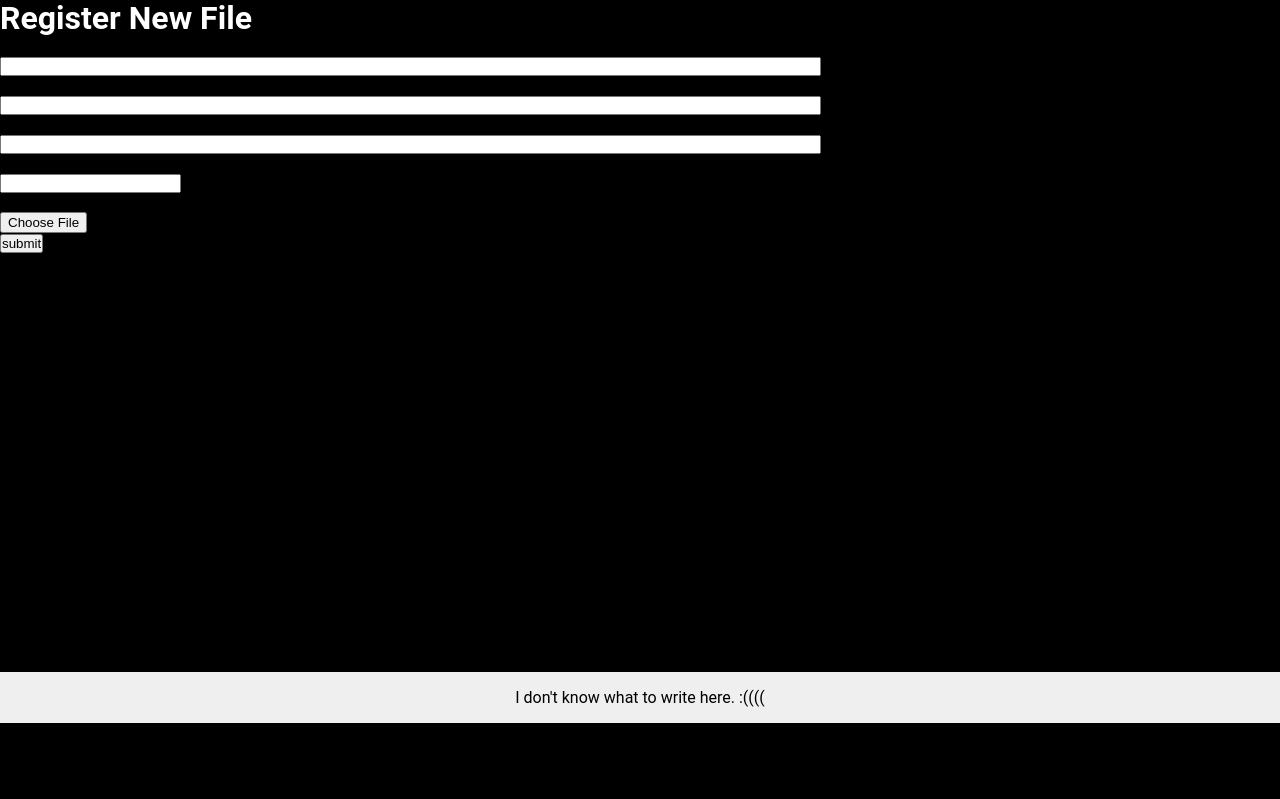
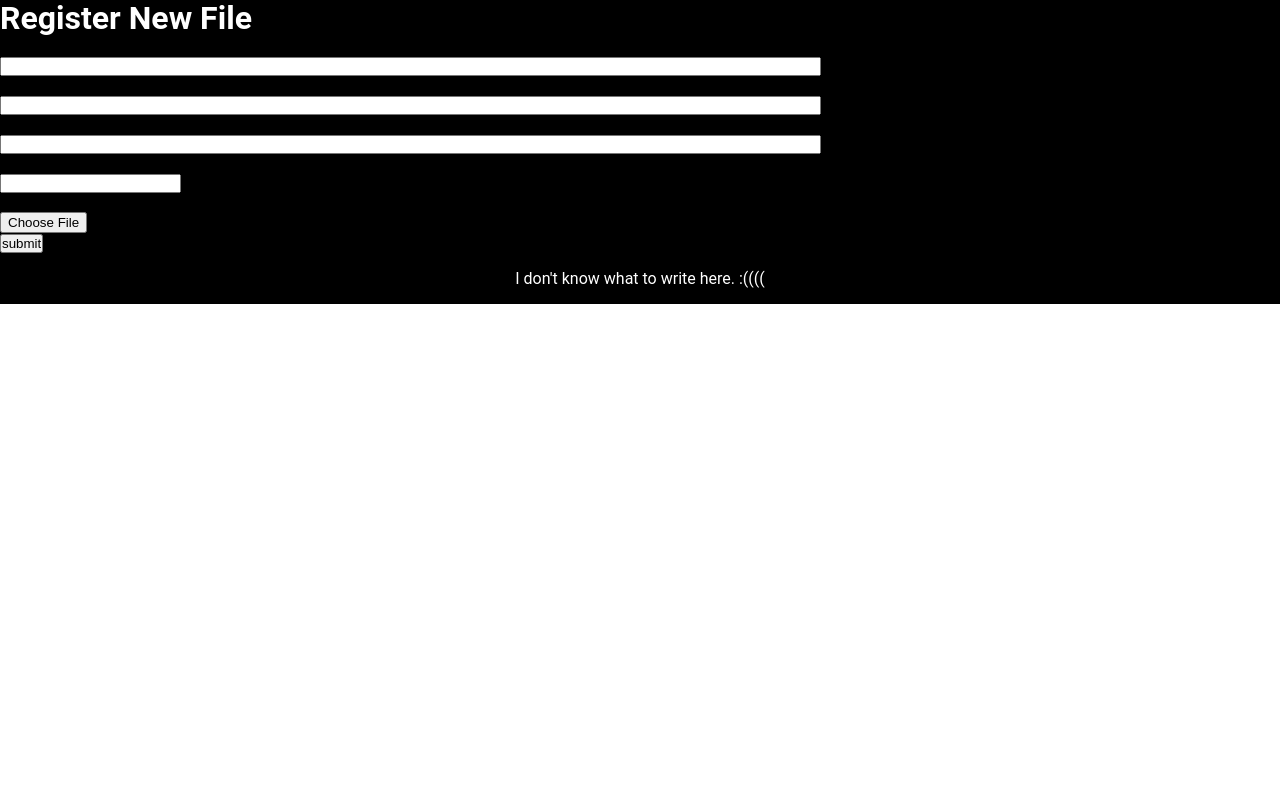
Before and after one commit to robertzm/VideoWebDemo, a Flask app: page /register in a window 1280 px wide. Shown: the part 77-876 px from the top of the page. Run offline with Flask 2, Linux system fonts and the light colour scheme.

Commit message:
make footer to the bottom of the page, update footer color

```diff
--- a/app/static/style.css
+++ b/app/static/style.css
@@ -26,7 +26,6 @@ body {
 
 .container {
   width: 100%;
-  height: 100%;
   justify-content: center;
   align-items: center;
   background-color: #000;
@@ -354,11 +353,11 @@ a {
 }
 
 .footer {
-  position: absolute;
   right: 0;
   bottom: 0;
   left: 0;
   padding: 1rem;
-  background-color: #efefef;
+  background-color: #000;
+  color: #FFF;
   text-align: center;
 }
```
